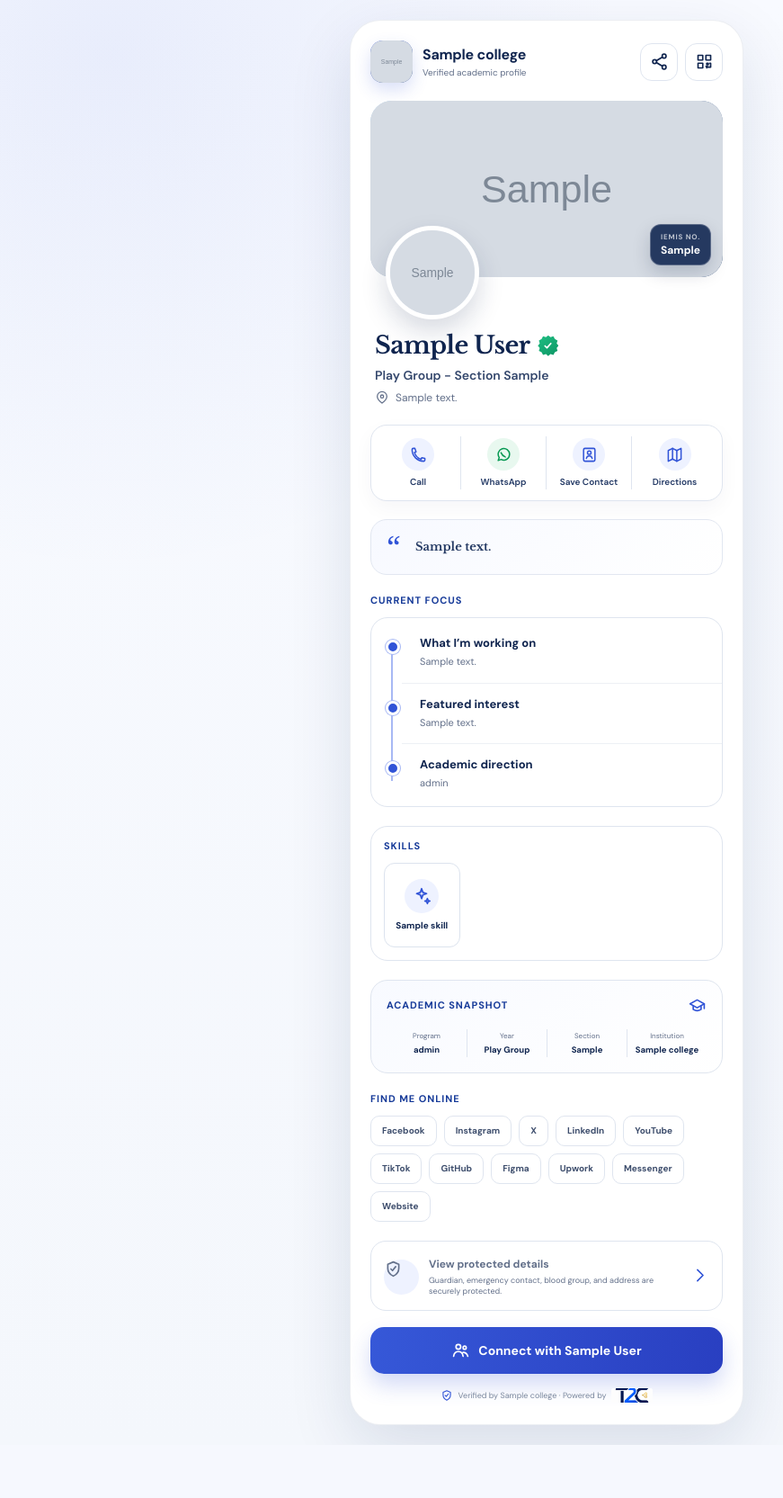
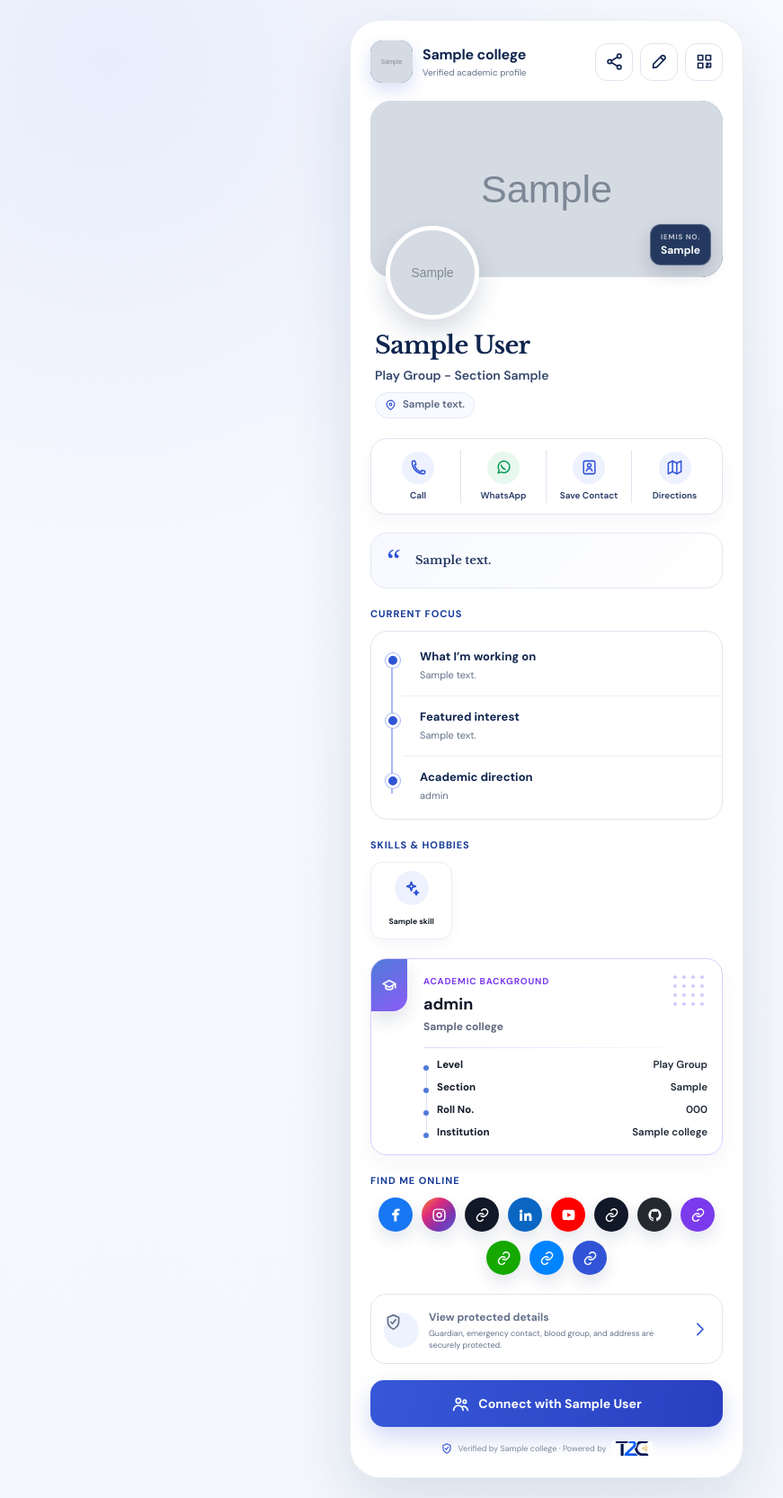
Before and after one commit to RobinDhami/Cards, a Django app: page /student/1/ in a window 1280 px wide. Shown: the whole page at 90% size, without its empty margins (32-903 px from the left). Before the commit the page ends 1606 px from the top, so only its background shows below. Run offline with Django 5.2, Linux system fonts and the light colour scheme; tables that the repository leaves empty hold one stand-in row (values such as "Sample post"); grey boxes marked "Sample" are stand-in pictures.

Commit message:
Refine student digital profile layout

```diff
--- a/vcards/Templates/contact/student_digital_card.html
+++ b/vcards/Templates/contact/student_digital_card.html
@@ -136,17 +136,30 @@
       letter-spacing: -.65px;
       overflow-wrap: anywhere;
     }
-    .verified {
-      width: 23px; height: 23px; flex: 0 0 auto; display: grid; place-items: center;
-      color: #fff;
-      background: linear-gradient(145deg, #20bf83, #0c9564);
-      clip-path: polygon(50% 0%,61% 9%,75% 5%,82% 18%,95% 25%,91% 39%,100% 50%,91% 61%,95% 75%,82% 82%,75% 95%,61% 91%,50% 100%,39% 91%,25% 95%,18% 82%,5% 75%,9% 61%,0% 50%,9% 39%,5% 25%,18% 18%,25% 5%,39% 9%);
-      filter: drop-shadow(0 3px 5px rgba(12,149,100,.22));
+    .academic-line { margin: 8px 0 0; color: #35486d; font-size: 14px; font-weight: 600; }
+    .location-line {
+      width: fit-content;
+      max-width: 100%;
+      margin: 10px 0 0;
+      display: inline-flex;
+      align-items: center;
+      gap: 7px;
+      padding: 6px 10px;
+      border: 1px solid #e4e9f3;
+      border-radius: 999px;
+      color: #58667f;
+      background: #f8faff;
+      font-size: 11.5px;
+      font-weight: 600;
+      line-height: 1.25;
     }
-    .verified .icon { width: 13px; height: 13px; stroke-width: 3.2; }
-    .academic-line { margin: 8px 0 0; color: #35486d; font-size: 14px; font-weight: 600; }
-    .location-line { margin: 8px 0 0; display: flex; align-items: flex-start; gap: 7px; color: var(--muted); font-size: 12px; }
-    .location-line .icon { width: 16px; height: 16px; flex: 0 0 auto; }
+    .location-line .icon {
+      width: 13px;
+      height: 13px;
+      flex: 0 0 auto;
+      color: var(--indigo);
+      stroke-width: 2.2;
+    }
     .actions {
       display: grid;
       grid-template-columns: repeat(auto-fit, minmax(62px, 1fr));
@@ -217,28 +230,25 @@
     .focus-item strong { display: block; font-size: 13px; }
     .focus-item p { margin: 4px 0 0; color: var(--muted); font-size: 11px; line-height: 1.55; }
     .skill-section {
-      padding: 14px;
-      border: 1px solid var(--line);
-      border-radius: 19px;
-      background: #fff;
+      padding: 0;
+      border: 0;
+      border-radius: 0;
+      background: transparent;
     }
-    .skills { display: grid; grid-template-columns: repeat(4, minmax(0, 1fr)); gap: 8px; }
+    .skills { display: grid; grid-template-columns: repeat(4, minmax(0, 1fr)); gap: 9px; }
     .skill {
       min-width: 0;
-      min-height: 94px;
-      padding: 11px 5px 9px;
+      min-height: 82px;
+      padding: 9px 4px 8px;
       display: flex;
       flex-direction: column;
       align-items: center;
       justify-content: center;
-      gap: 8px;
-      border: 1px solid #dce3ee;
-      border-radius: 12px;
-      color: var(--ink);
+      gap: 7px;
+      border: 1px solid #e7edf6;
+      border-radius: 13px;
       background: #fff;
-      font-size: 10px;
-      font-weight: 700;
-      line-height: 1.25;
+      box-shadow: 0 7px 15px rgba(16,37,79,.035);
       text-align: center;
     }
     .skill-icon {
@@ -250,27 +260,167 @@
       color: var(--indigo);
       background: var(--indigo-soft);
     }
-    .skill-icon .icon { width: 22px; height: 22px; stroke-width: 1.9; }
-    .snapshot {
-      padding: 17px;
-      border: 1px solid var(--line);
-      border-radius: 19px;
-      background: linear-gradient(145deg, #f8faff, #fff);
+    .skill-icon .icon { width: 19px; height: 19px; stroke-width: 2.3; }
+    .skill strong {
+      width: 100%;
+      min-height: 22px;
+      display: flex;
+      align-items: center;
+      justify-content: center;
+      color: #111827;
+      font-size: 8.7px;
+      font-weight: 800;
+      line-height: 1.18;
+      overflow-wrap: anywhere;
+      text-align: center;
     }
-    .snapshot-head { display: flex; justify-content: space-between; align-items: center; gap: 12px; }
-    .snapshot-head .section-title { margin: 0; }
-    .snapshot-head .icon { color: var(--indigo); }
-    .snapshot-grid { display: grid; grid-template-columns: repeat(4, minmax(0, 1fr)); margin-top: 16px; }
-    .snapshot-item { min-width: 0; padding: 2px 8px; border-left: 1px solid var(--line); text-align: center; }
-    .snapshot-item:first-child { border-left: 0; }
-    .snapshot-item span { display: block; color: var(--muted); font-size: 8px; }
-    .snapshot-item strong { display: block; margin-top: 5px; font-size: 9.5px; line-height: 1.3; overflow-wrap: anywhere; }
-    .socials { display: flex; flex-wrap: wrap; gap: 8px; }
+    .academic-card {
+      position: relative;
+      overflow: hidden;
+      min-height: 176px;
+      padding: 18px 16px 16px 58px;
+      border: 1px solid #ddccff;
+      border-radius: 18px;
+      background: #fff;
+      box-shadow: 0 10px 24px rgba(16,37,79,.045);
+    }
+    .academic-badge {
+      position: absolute;
+      left: 0;
+      top: 0;
+      width: 40px;
+      height: 58px;
+      display: grid;
+      place-items: center;
+      border-radius: 0 0 16px 0;
+      color: #fff;
+      background: linear-gradient(145deg, #4f7bd9, #8b5cf6);
+      box-shadow: 0 10px 20px rgba(16,37,79,.12);
+    }
+    .academic-badge .icon { width: 18px; height: 18px; stroke-width: 2.2; }
+    .academic-card::after {
+      content: "";
+      position: absolute;
+      top: 15px;
+      right: 15px;
+      width: 42px;
+      height: 42px;
+      opacity: .32;
+      color: #8b5cf6;
+      background-image: radial-gradient(currentColor 1.8px, transparent 2px);
+      background-size: 10px 10px;
+    }
+    .academic-eyebrow {
+      margin: 0 0 9px;
+      color: #7c3aed;
+      font-size: 10px;
+      font-weight: 800;
+      letter-spacing: .08em;
+      text-transform: uppercase;
+    }
+    .academic-title {
+      margin: 0;
+      max-width: 86%;
+      color: #111827;
+      font-size: 18px;
+      line-height: 1.18;
+      font-weight: 750;
+      overflow-wrap: anywhere;
+    }
+    .academic-subtitle {
+      margin: 6px 0 0;
+      max-width: 86%;
+      color: #5d687c;
+      font-size: 12px;
+      font-weight: 650;
+      line-height: 1.35;
+      overflow-wrap: anywhere;
+    }
+    .academic-divider {
+      height: 1px;
+      margin: 15px 0 12px;
+      color: #8b5cf6;
+      background: linear-gradient(90deg, currentColor, transparent);
+      opacity: .24;
+    }
+    .academic-facts { position: relative; display: grid; gap: 10px; }
+    .academic-facts::before {
+      content: "";
+      position: absolute;
+      left: 2.5px;
+      top: 8px;
+      bottom: 8px;
+      width: 1px;
+      border-radius: 999px;
+      background: #4f7bd9;
+      opacity: .24;
+    }
+    .academic-fact {
+      display: grid;
+      grid-template-columns: minmax(82px, .7fr) minmax(0, 1fr);
+      gap: 12px;
+      align-items: baseline;
+    }
+    .academic-fact span {
+      position: relative;
+      padding-left: 15px;
+      color: #111827;
+      font-size: 11.5px;
+      font-weight: 650;
+      line-height: 1.25;
+    }
+    .academic-fact span::before {
+      content: "";
+      position: absolute;
+      left: 0;
+      top: .55em;
+      width: 6px;
+      height: 6px;
+      border-radius: 50%;
+      background: #4f7bd9;
+    }
+    .academic-fact strong {
+      min-width: 0;
+      color: #1f2937;
+      font-size: 11.5px;
+      line-height: 1.3;
+      font-weight: 600;
+      text-align: right;
+      overflow-wrap: anywhere;
+    }
+    .socials {
+      display: flex;
+      flex-wrap: wrap;
+      justify-content: center;
+      gap: 10px;
+      padding: 0 4px;
+    }
     .social {
-      display: inline-flex; align-items: center; min-height: 34px; padding: 0 12px;
-      border: 1px solid var(--line); border-radius: 10px; color: #3e4e6d; background: #fff;
-      font-size: 10px; font-weight: 700;
+      width: 38px;
+      height: 38px;
+      display: inline-flex;
+      align-items: center;
+      justify-content: center;
+      border-radius: 50%;
+      color: #fff;
+      background: #243047;
+      box-shadow: 0 8px 18px rgba(16,37,79,.12);
+      transition: .18s ease;
     }
+    .social:hover { transform: translateY(-1px); box-shadow: 0 12px 22px rgba(16,37,79,.16); }
+    .social .icon { width: 17px; height: 17px; stroke-width: 2.1; }
+    .social-label { position: absolute; width: 1px; height: 1px; overflow: hidden; clip: rect(0,0,0,0); white-space: nowrap; }
+    .social-facebook { background: #1877f2; }
+    .social-instagram { background: linear-gradient(135deg, #f58529, #dd2a7b, #8134af, #515bd4); }
+    .social-twitter { background: #111827; }
+    .social-linkedin { background: #0a66c2; }
+    .social-youtube { background: #ff0000; }
+    .social-tiktok { background: #111827; }
+    .social-github { background: #24292f; }
+    .social-figma { background: #7c3aed; }
+    .social-upwork { background: #14a800; }
+    .social-messenger { background: #0084ff; }
+    .social-website { background: var(--indigo); }
     .protected {
       width: 100%;
       margin-top: 21px;
@@ -385,6 +535,7 @@
   <svg width="0" height="0" style="position:absolute" aria-hidden="true">
     <symbol id="i-school" viewBox="0 0 24 24"><path d="m3 10 9-5 9 5-9 5-9-5Z"/><path d="M7 13v4c3 2 7 2 10 0v-4M21 10v6"/></symbol>
     <symbol id="i-share" viewBox="0 0 24 24"><circle cx="18" cy="5" r="2.5"/><circle cx="6" cy="12" r="2.5"/><circle cx="18" cy="19" r="2.5"/><path d="m8.2 10.8 7.6-4.5M8.2 13.2l7.6 4.5"/></symbol>
+    <symbol id="i-pencil" viewBox="0 0 24 24"><path d="M13.5 6.5 17.5 10.5M4 20l4.5-1 10-10a2.8 2.8 0 0 0-4-4l-10 10L4 20Z"/></symbol>
     <symbol id="i-qr" viewBox="0 0 24 24"><path d="M4 4h6v6H4zM14 4h6v6h-6zM4 14h6v6H4zM15 14h2v2h-2zM19 14h1v5h-5v1M14 18h2"/></symbol>
     <symbol id="i-check" viewBox="0 0 24 24"><path d="m6 12 4 4 8-9"/></symbol>
     <symbol id="i-pin" viewBox="0 0 24 24"><path d="M20 10c0 5-8 11-8 11S4 15 4 10a8 8 0 1 1 16 0Z"/><circle cx="12" cy="10" r="2.5"/></symbol>
@@ -428,6 +579,7 @@
           </div>
           <div class="top-actions">
             <button class="top-action" id="shareBtn" type="button" aria-label="Share profile"><svg class="icon"><use href="#i-share"></use></svg></button>
+            <a class="top-action" href="{{ edit_profile_url }}" aria-label="Edit profile"><svg class="icon"><use href="#i-pencil"></use></svg></a>
             <a class="top-action" href="{{ qr_code_url }}" aria-label="Open QR code"><svg class="icon"><use href="#i-qr"></use></svg></a>
           </div>
         </header>
@@ -447,11 +599,10 @@
         <section class="identity">
           <div class="name-line">
             <h1>{{ student.name }}</h1>
-            <span class="verified" title="Verified profile"><svg class="icon"><use href="#i-check"></use></svg></span>
           </div>
           <p class="academic-line">{{ grade_section|default:member_type_label }}</p>
           {% if student_address or school_address %}
-            <p class="location-line"><svg class="icon"><use href="#i-pin"></use></svg>{{ student_address|default:school_address }}</p>
+            <p class="location-line"><svg class="icon"><use href="#i-pin"></use></svg><span>{{ student_address|default:school_address }}</span></p>
           {% endif %}
         </section>
 
@@ -491,30 +642,33 @@
 
         {% if public_skills %}
           <section class="section skill-section">
-            <h2 class="section-title">Skills</h2>
+            <h2 class="section-title">Skills & Hobbies</h2>
             <div class="skills">
               {% for skill in public_skills %}
                 <span class="skill">
                   <span class="skill-icon">
                     <svg class="icon"><use href="{% if skill.name == 'HTML/CSS' %}#i-html{% elif skill.name == 'Python' %}#i-python{% elif skill.name == 'Figma' %}#i-figma{% elif skill.name == 'Public speaking' %}#i-mic{% else %}#i-sparkles{% endif %}"></use></svg>
                   </span>
-                  <span>{{ skill.name }}</span>
+                  <strong>{{ skill.name }}</strong>
                 </span>
               {% endfor %}
             </div>
           </section>
         {% endif %}
 
-        <section class="section snapshot">
-          <div class="snapshot-head">
-            <h2 class="section-title">Academic snapshot</h2>
-            <svg class="icon"><use href="#i-school"></use></svg>
-          </div>
-          <div class="snapshot-grid">
-            <div class="snapshot-item"><span>Program</span><strong>{{ student.role|default:grade_label|default:"Not added" }}</strong></div>
-            <div class="snapshot-item"><span>Year</span><strong>{{ grade_label|default:"Not added" }}</strong></div>
-            <div class="snapshot-item"><span>Section</span><strong>{{ section_label|default:"Not added" }}</strong></div>
-            <div class="snapshot-item"><span>Institution</span><strong>{{ school_name|default:"Independent profile" }}</strong></div>
+        <section class="section">
+          <div class="academic-card">
+            <span class="academic-badge" aria-hidden="true"><svg class="icon"><use href="#i-school"></use></svg></span>
+            <p class="academic-eyebrow">Academic background</p>
+            <h2 class="academic-title">{{ student.role|default:grade_label|default:"Academic Profile" }}</h2>
+            <p class="academic-subtitle">{{ school_name|default:"Institution not added" }}</p>
+            <div class="academic-divider"></div>
+            <div class="academic-facts">
+              <div class="academic-fact"><span>Level</span><strong>{{ grade_label|default:member_type_label|default:"Not added" }}</strong></div>
+              <div class="academic-fact"><span>Section</span><strong>{{ section_label|default:"Not added" }}</strong></div>
+              <div class="academic-fact"><span>Roll No.</span><strong>{{ student.roll_number|default:"Not added" }}</strong></div>
+              <div class="academic-fact"><span>Institution</span><strong>{{ school_name|default:"Independent profile" }}</strong></div>
+            </div>
           </div>
         </section>
 
@@ -522,7 +676,24 @@
           <section class="section">
             <h2 class="section-title">Find me online</h2>
             <div class="socials">
-              {% for social in social_links %}<a class="social" href="{{ social.url }}" target="_blank" rel="noopener">{{ social.label }}</a>{% endfor %}
+              {% for social in social_links %}
+                <a class="social social-{{ social.key }}" href="{{ social.url }}" target="_blank" rel="noopener" aria-label="{{ social.label }}">
+                  {% if social.key == "facebook" %}
+                    <svg class="icon" viewBox="0 0 24 24" aria-hidden="true"><path d="M14 8.5V6.7c0-.9.6-1.1 1-1.1h2.7V2.1L14.2 2C10.8 2 9 4.1 9 6.4v2.1H6v3.9h3V22h4.1v-9.6h3.3l.5-3.9H13Z" fill="currentColor" stroke="none"/></svg>
+                  {% elif social.key == "instagram" %}
+                    <svg class="icon" viewBox="0 0 24 24" aria-hidden="true"><rect x="3" y="3" width="18" height="18" rx="5"/><circle cx="12" cy="12" r="3.5"/><circle cx="17.4" cy="6.6" r=".8" fill="currentColor" stroke="none"/></svg>
+                  {% elif social.key == "linkedin" %}
+                    <svg class="icon" viewBox="0 0 24 24" aria-hidden="true"><path d="M4.98 3.5a2.5 2.5 0 1 1 0 5.001 2.5 2.5 0 0 1 0-5.001ZM3 9h4v12H3V9Zm6.5 0h3.8v1.6h.1c.5-.9 1.8-1.9 3.7-1.9 4 0 4.7 2.6 4.7 6V21h-4v-5.2c0-1.2 0-2.8-1.7-2.8s-2 1.3-2 2.7V21h-4V9Z" fill="currentColor" stroke="none"/></svg>
+                  {% elif social.key == "youtube" %}
+                    <svg class="icon" viewBox="0 0 24 24" aria-hidden="true"><path d="M21.6 7.2s-.2-1.6-.8-2.3c-.8-.8-1.7-.8-2.1-.9C15.8 3.8 12 3.8 12 3.8s-3.8 0-6.7.2c-.4 0-1.3.1-2.1.9-.6.7-.8 2.3-.8 2.3S2.2 9.1 2.2 11v1.8c0 1.9.2 3.8.2 3.8s.2 1.6.8 2.3c.8.8 1.9.8 2.4.9 1.7.2 6.4.2 6.4.2s3.8 0 6.7-.2c.4-.1 1.3-.1 2.1-.9.6-.7.8-2.3.8-2.3s.2-1.9.2-3.8V11c0-1.9-.2-3.8-.2-3.8ZM10 15.2V8.6l6.2 3.3-6.2 3.3Z" fill="currentColor" stroke="none"/></svg>
+                  {% elif social.key == "github" %}
+                    <svg class="icon" viewBox="0 0 24 24" aria-hidden="true"><path d="M12 2a10 10 0 0 0-3.2 19.5c.5.1.7-.2.7-.5v-1.8c-2.8.6-3.4-1.2-3.4-1.2-.5-1.1-1.1-1.4-1.1-1.4-.9-.6.1-.6.1-.6 1 0 1.6 1.1 1.6 1.1.9 1.5 2.4 1.1 2.9.8.1-.7.4-1.1.7-1.4-2.2-.3-4.6-1.1-4.6-5A3.9 3.9 0 0 1 6.8 8.7c-.1-.3-.5-1.3.1-2.8 0 0 .9-.3 2.9 1.1A9.8 9.8 0 0 1 12 6.7c.8 0 1.5.1 2.2.3 2-1.4 2.9-1.1 2.9-1.1.6 1.5.2 2.5.1 2.8a3.9 3.9 0 0 1 1.1 2.8c0 3.9-2.4 4.7-4.6 5 .4.3.7.9.7 1.8V21c0 .3.2.6.7.5A10 10 0 0 0 12 2Z" fill="currentColor" stroke="none"/></svg>
+                  {% else %}
+                    <svg class="icon" viewBox="0 0 24 24" aria-hidden="true"><path d="M10 13a5 5 0 0 0 7.1 0l2-2a5 5 0 0 0-7.1-7.1l-1.1 1.1"/><path d="M14 11a5 5 0 0 0-7.1 0l-2 2A5 5 0 0 0 12 20.1l1.1-1.1"/></svg>
+                  {% endif %}
+                  <span class="social-label">{{ social.label }}</span>
+                </a>
+              {% endfor %}
             </div>
           </section>
         {% endif %}
@@ -606,7 +777,7 @@
         document.addEventListener("keydown", event => { if (event.key === "Escape") closeDrawer(); });
 
         shareButton?.addEventListener("click", async () => {
-          const shareData = { title: shareTitle, text: `View ${shareTitle}'s verified student profile.`, url: profileUrl || window.location.href };
+          const shareData = { title: shareTitle, text: `View ${shareTitle}'s student profile.`, url: profileUrl || window.location.href };
           try {
             if (navigator.share) {
               await navigator.share(shareData);
```
